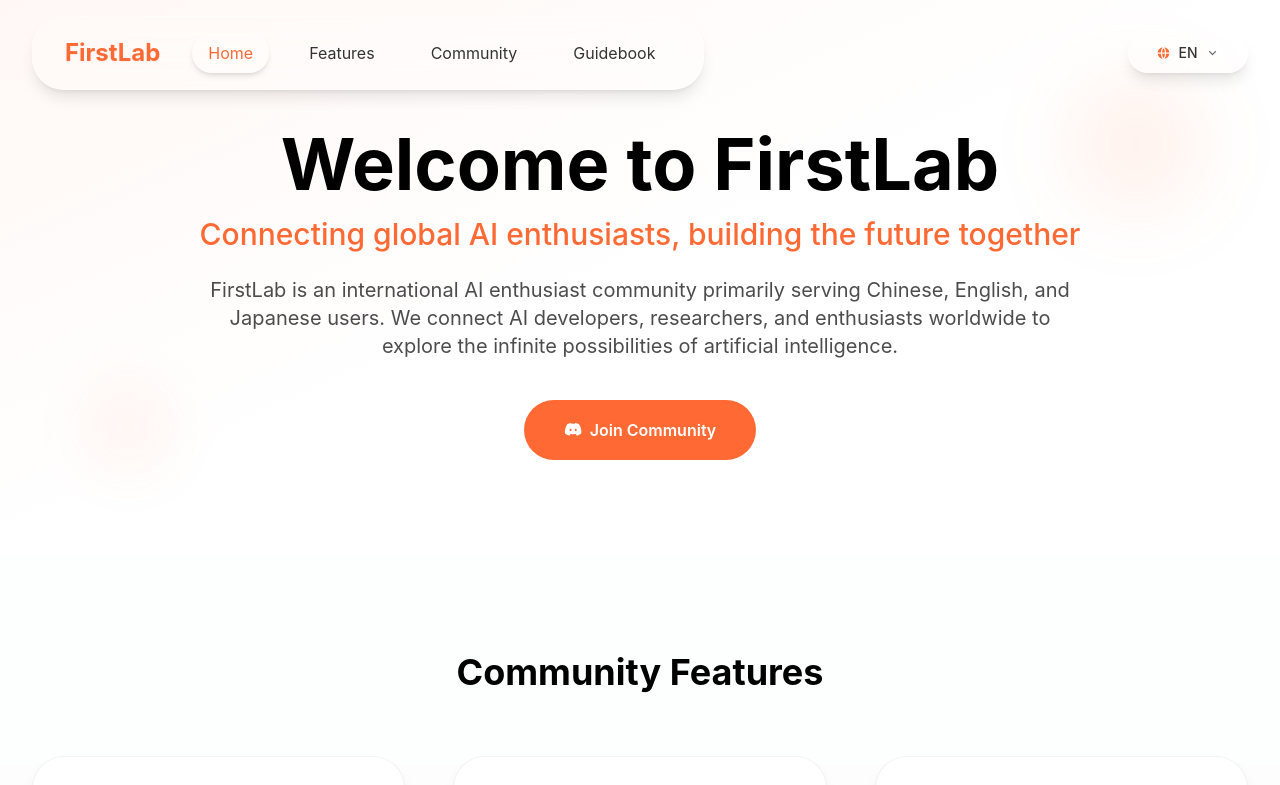
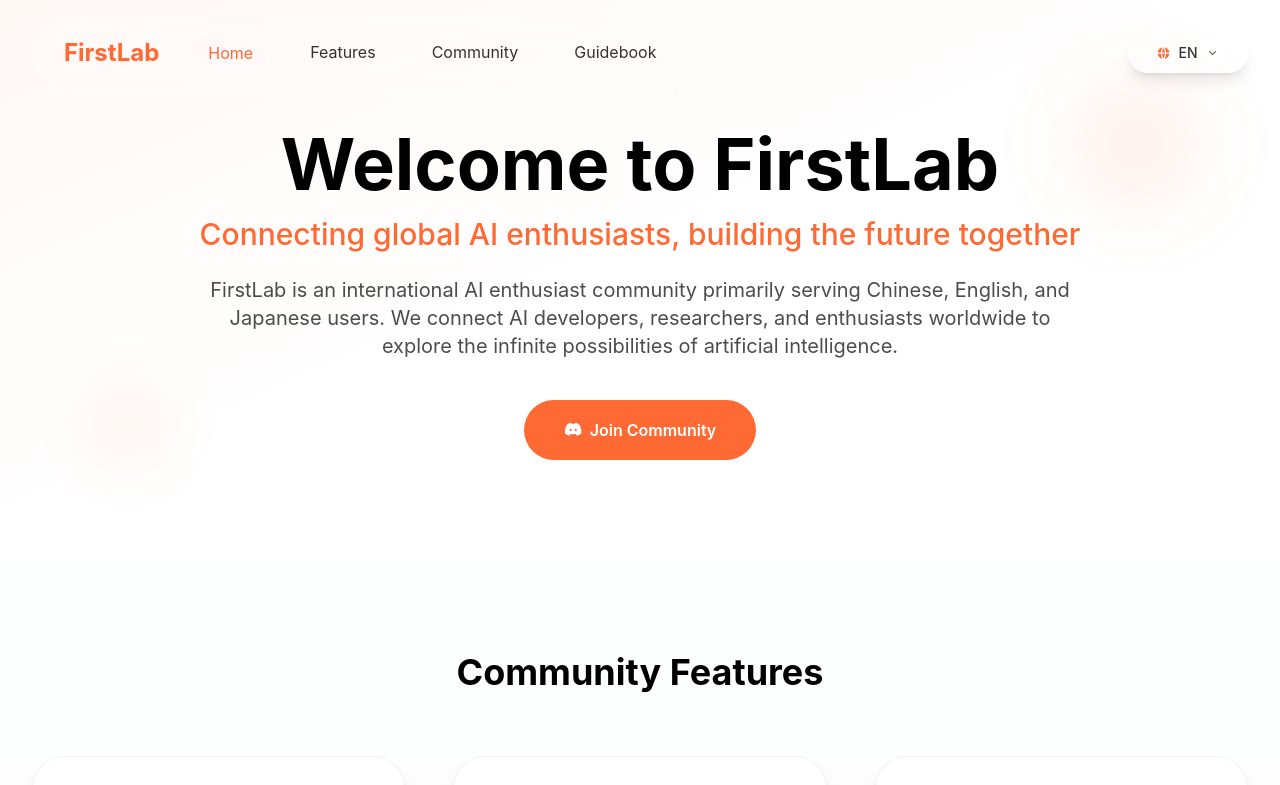
Before and after one commit to stvlynn/1stlab, a React (Create React App) app: page / in a window 1280 px wide. Shown: the top 785 px of the page. Built offline with nearby package versions, Linux system fonts and the light colour scheme.

Commit message:
update: liquid glass transparent menu

```diff
--- a/src/App.tsx
+++ b/src/App.tsx
@@ -2,12 +2,36 @@ import React, { useEffect, useState, useRef } from 'react';
 import { t, detectLanguage, Language } from './i18n';
 import 'remixicon/fonts/remixicon.css';
 
+// Transparent mask style generator
+const getTransparentMaskStyle = (rect: {x: number, y: number, width: number, height: number} | null) => {
+  if (!rect) return {};
+
+  // Semi-transparent gradient for a softer effect
+  const maskGradient = `radial-gradient(ellipse ${rect.width}px ${rect.height}px at ${rect.x + rect.width/2}px ${rect.y + rect.height/2}px, rgba(255,255,255,0.3) 0px, rgba(255,255,255,0.3) ${Math.max(rect.width/2, rect.height/2)}px, black ${Math.max(rect.width/2, rect.height/2) + 2}px)`;
+
+  return {
+    maskImage: maskGradient,
+    WebkitMaskImage: maskGradient,
+    maskSize: '100% 100%',
+    WebkitMaskSize: '100% 100%',
+  };
+};
+
 function App() {
   const [lang, setLang] = useState<Language>('en');
   const [activeSection, setActiveSection] = useState('home');
+  const [hoveredSection, setHoveredSection] = useState<string | null>(null);
   const [langDropdownOpen, setLangDropdownOpen] = useState(false);
+  const [hoveredLang, setHoveredLang] = useState<string | null>(null);
+  const [activeItemRect, setActiveItemRect] = useState<{x: number, y: number, width: number, height: number} | null>(null);
+  const [hoveredItemRect, setHoveredItemRect] = useState<{x: number, y: number, width: number, height: number} | null>(null);
+  const [hoveredLangRect, setHoveredLangRect] = useState<{x: number, y: number, width: number, height: number} | null>(null);
   const headerRef = useRef<HTMLDivElement>(null);
   const langDropdownRef = useRef<HTMLDivElement>(null);
+  const langMenuRef = useRef<HTMLDivElement>(null);
+  const navRef = useRef<HTMLDivElement>(null);
+  const navItemRefs = useRef<{[key: string]: HTMLAnchorElement | null}>({});
+  const langItemRefs = useRef<{[key: string]: HTMLButtonElement | null}>({});
 
   useEffect(() => {
     const detectedLang = detectLanguage();
@@ -47,72 +71,148 @@ function App() {
     return () => window.removeEventListener('scroll', handleScroll);
   }, []);
 
+  // Track active item position for transparent mask effect
+  useEffect(() => {
+    if (activeSection && navItemRefs.current[activeSection] && navRef.current) {
+      const activeItem = navItemRefs.current[activeSection];
+      if (!activeItem) return;
+
+      const navRect = navRef.current.getBoundingClientRect();
+      const itemRect = activeItem.getBoundingClientRect();
+
+      setActiveItemRect({
+        x: itemRect.left - navRect.left,
+        y: itemRect.top - navRect.top,
+        width: itemRect.width,
+        height: itemRect.height
+      });
+    }
+  }, [activeSection, lang]); // Include lang to update on language change
+
+  // Track hovered item position for transparent mask effect
+  useEffect(() => {
+    if (hoveredSection && navItemRefs.current[hoveredSection] && navRef.current) {
+      const hoveredItem = navItemRefs.current[hoveredSection];
+      if (!hoveredItem) return;
+
+      const navRect = navRef.current.getBoundingClientRect();
+      const itemRect = hoveredItem.getBoundingClientRect();
+
+      setHoveredItemRect({
+        x: itemRect.left - navRect.left,
+        y: itemRect.top - navRect.top,
+        width: itemRect.width,
+        height: itemRect.height
+      });
+    } else {
+      setHoveredItemRect(null);
+    }
+  }, [hoveredSection, lang]);
+
+  // Track hovered language item position
+  useEffect(() => {
+    if (hoveredLang && langItemRefs.current[hoveredLang] && langMenuRef.current) {
+      const hoveredItem = langItemRefs.current[hoveredLang];
+      if (!hoveredItem) return;
+
+      const menuRect = langMenuRef.current.getBoundingClientRect();
+      const itemRect = hoveredItem.getBoundingClientRect();
+
+      setHoveredLangRect({
+        x: itemRect.left - menuRect.left,
+        y: itemRect.top - menuRect.top,
+        width: itemRect.width,
+        height: itemRect.height
+      });
+    } else {
+      setHoveredLangRect(null);
+    }
+  }, [hoveredLang]);
+
   return (
     <div className="min-h-screen bg-white text-black">
       {/* Frosted glass header */}
       <header ref={headerRef} className="fixed top-0 left-0 right-0 z-50 px-4 sm:px-6 lg:px-8 py-4">
         <div className="max-w-7xl mx-auto flex justify-between items-center">
-          {/* Large rounded rectangle navigation with frosted glass */}
-          <nav
-            className="relative rounded-32 px-8 py-4 flex items-center space-x-8 bg-white/20 backdrop-blur-xl border border-white/30 shadow-lg"
-          >
-            <h1 className="text-2xl font-bold text-firstlab-orange drop-shadow-sm">{t('firstlab.title', lang)}</h1>
+          {/* Advanced navigation with true transparent active item */}
+          <div className="relative" ref={navRef}>
+            {/* Background frosted glass layer with dynamic mask */}
+            <div
+              className="absolute inset-0 rounded-32 bg-white/20 backdrop-blur-xl border border-white/30 shadow-lg"
+              style={getTransparentMaskStyle(hoveredItemRect || activeItemRect)}
+            ></div>
+
+            {/* Content layer */}
+            <nav className="relative rounded-32 px-8 py-4 flex items-center space-x-8">
+              <h1 className="text-2xl font-bold text-firstlab-orange drop-shadow-sm z-10">{t('firstlab.title', lang)}</h1>
               <div className="flex space-x-6">
                 <a
+                  ref={el => { navItemRefs.current['home'] = el; }}
                   href="#home"
                   onClick={(e) => {
                     e.preventDefault();
                     document.getElementById('home')?.scrollIntoView({ behavior: 'smooth' });
                     setActiveSection('home');
                   }}
+                  onMouseEnter={() => setHoveredSection('home')}
+                  onMouseLeave={() => setHoveredSection(null)}
                   className={`relative rounded-32 px-4 py-2 transition-all duration-300 hover:scale-105 ${
                     activeSection === 'home'
-                    ? 'bg-white/20 text-firstlab-orange shadow-md'
+                      ? 'text-firstlab-orange border border-white/50 shadow-[0_0_15px_rgba(255,255,255,0.5)]'
                       : 'text-black/80 hover:text-firstlab-orange hover:bg-white/15 hover:shadow-sm'
                   }`}
                 >
                   {t('nav.home', lang)}
                 </a>
                 <a
+                  ref={el => { navItemRefs.current['features'] = el; }}
                   href="#features"
                   onClick={(e) => {
                     e.preventDefault();
                     document.getElementById('features')?.scrollIntoView({ behavior: 'smooth' });
                     setActiveSection('features');
                   }}
+                  onMouseEnter={() => setHoveredSection('features')}
+                  onMouseLeave={() => setHoveredSection(null)}
                   className={`relative rounded-32 px-4 py-2 transition-all duration-300 hover:scale-105 ${
                     activeSection === 'features'
-                    ? 'bg-white/20 text-firstlab-orange shadow-md'
+                      ? 'text-firstlab-orange border border-white/50 shadow-[0_0_15px_rgba(255,255,255,0.5)]'
                       : 'text-black/80 hover:text-firstlab-orange hover:bg-white/15 hover:shadow-sm'
                   }`}
                 >
                   {t('nav.features', lang)}
                 </a>
                 <a
+                  ref={el => { navItemRefs.current['community'] = el; }}
+                  href="#community"
+                  onClick={(e) => {
+                    e.preventDefault();
+                    document.getElementById('community')?.scrollIntoView({ behavior: 'smooth' });
+                    setActiveSection('community');
+                  }}
+                  onMouseEnter={() => setHoveredSection('community')}
+                  onMouseLeave={() => setHoveredSection(null)}
+                  className={`relative rounded-32 px-4 py-2 transition-all duration-300 hover:scale-105 ${
+                    activeSection === 'community'
+                      ? 'text-firstlab-orange border border-white/50 shadow-[0_0_15px_rgba(255,255,255,0.5)]'
+                      : 'text-black/80 hover:text-firstlab-orange hover:bg-white/15 hover:shadow-sm'
+                  }`}
+                >
+                  {t('nav.community', lang)}
+                </a>
+                <a
+                  ref={el => { navItemRefs.current['guidebook'] = el; }}
                   href="#guidebook"
                   onClick={(e) => {
                     e.preventDefault();
                     document.getElementById('guidebook')?.scrollIntoView({ behavior: 'smooth' });
                     setActiveSection('guidebook');
                   }}
-                className={`relative rounded-32 px-4 py-2 transition-all duration-300 hover:scale-105 ${
-                  activeSection === 'community'
-                    ? 'bg-white/20 text-firstlab-orange shadow-md'
-                    : 'text-black/80 hover:text-firstlab-orange hover:bg-white/15 hover:shadow-sm'
-                }`}
-              >
-                {t('nav.community', lang)}
-              </a>
-              <a
-                href="#guidebook"
-                onClick={(e) => {
-                  e.preventDefault();
-                  document.getElementById('guidebook')?.scrollIntoView({ behavior: 'smooth' });
-                  setActiveSection('guidebook');
-                }}
+                  onMouseEnter={() => setHoveredSection('guidebook')}
+                  onMouseLeave={() => setHoveredSection(null)}
                   className={`relative rounded-32 px-4 py-2 transition-all duration-300 hover:scale-105 ${
                     activeSection === 'guidebook'
-                    ? 'bg-white/20 text-firstlab-orange shadow-md'
+                      ? 'text-firstlab-orange border border-white/50 shadow-[0_0_15px_rgba(255,255,255,0.5)]'
                       : 'text-black/80 hover:text-firstlab-orange hover:bg-white/15 hover:shadow-sm'
                   }`}
                 >
@@ -120,6 +220,7 @@ function App() {
                 </a>
               </div>
             </nav>
+          </div>
 
           {/* Language selector matching header design */}
           <div
@@ -137,38 +238,57 @@ function App() {
 
             {langDropdownOpen && (
               <div
-                className="absolute top-full right-0 mt-2 w-full min-w-[120px] bg-white/20 backdrop-blur-xl border border-white/30 shadow-lg rounded-32 overflow-hidden z-50"
+                ref={langMenuRef}
+                className="absolute top-full right-0 mt-2 w-full min-w-[120px] rounded-32 overflow-hidden z-50"
               >
+                {/* Background layer with mask for hover effect */}
+                <div
+                  className="absolute inset-0 bg-white/20 backdrop-blur-xl border border-white/30 shadow-lg rounded-32"
+                  style={getTransparentMaskStyle(hoveredLangRect)}
+                ></div>
+
+                {/* Content layer */}
+                <div className="relative">
                   <button
+                    ref={el => { langItemRefs.current['zh'] = el; }}
                     onClick={(e) => {
                       e.stopPropagation();
                       setLang('zh');
                       setLangDropdownOpen(false);
                     }}
-                  className="w-full px-4 py-2 text-center text-black/80 hover:bg-white/30 transition-colors text-sm hover:text-firstlab-orange border-b border-white/20 last:border-b-0"
+                    onMouseEnter={() => setHoveredLang('zh')}
+                    onMouseLeave={() => setHoveredLang(null)}
+                    className="w-full px-4 py-2 text-center text-black/80 hover:text-firstlab-orange transition-colors text-sm border-b border-white/20 last:border-b-0"
                   >
                     中文
                   </button>
                   <button
+                    ref={el => { langItemRefs.current['en'] = el; }}
                     onClick={(e) => {
                       e.stopPropagation();
                       setLang('en');
                       setLangDropdownOpen(false);
                     }}
-                  className="w-full px-4 py-2 text-center text-black/80 hover:bg-white/30 transition-colors text-sm hover:text-firstlab-orange border-b border-white/20 last:border-b-0"
+                    onMouseEnter={() => setHoveredLang('en')}
+                    onMouseLeave={() => setHoveredLang(null)}
+                    className="w-full px-4 py-2 text-center text-black/80 hover:text-firstlab-orange transition-colors text-sm border-b border-white/20 last:border-b-0"
                   >
                     EN
                   </button>
                   <button
+                    ref={el => { langItemRefs.current['ja'] = el; }}
                     onClick={(e) => {
                       e.stopPropagation();
                       setLang('ja');
                       setLangDropdownOpen(false);
                     }}
-                  className="w-full px-4 py-2 text-center text-black/80 hover:bg-white/30 transition-colors text-sm hover:text-firstlab-orange border-b border-white/20 last:border-b-0"
+                    onMouseEnter={() => setHoveredLang('ja')}
+                    onMouseLeave={() => setHoveredLang(null)}
+                    className="w-full px-4 py-2 text-center text-black/80 hover:text-firstlab-orange transition-colors text-sm border-b border-white/20 last:border-b-0"
                   >
                     日本語
                   </button>
+                </div>
               </div>
             )}
           </div>
```
Lines whose indentation alone changed are shown as unchanged.
